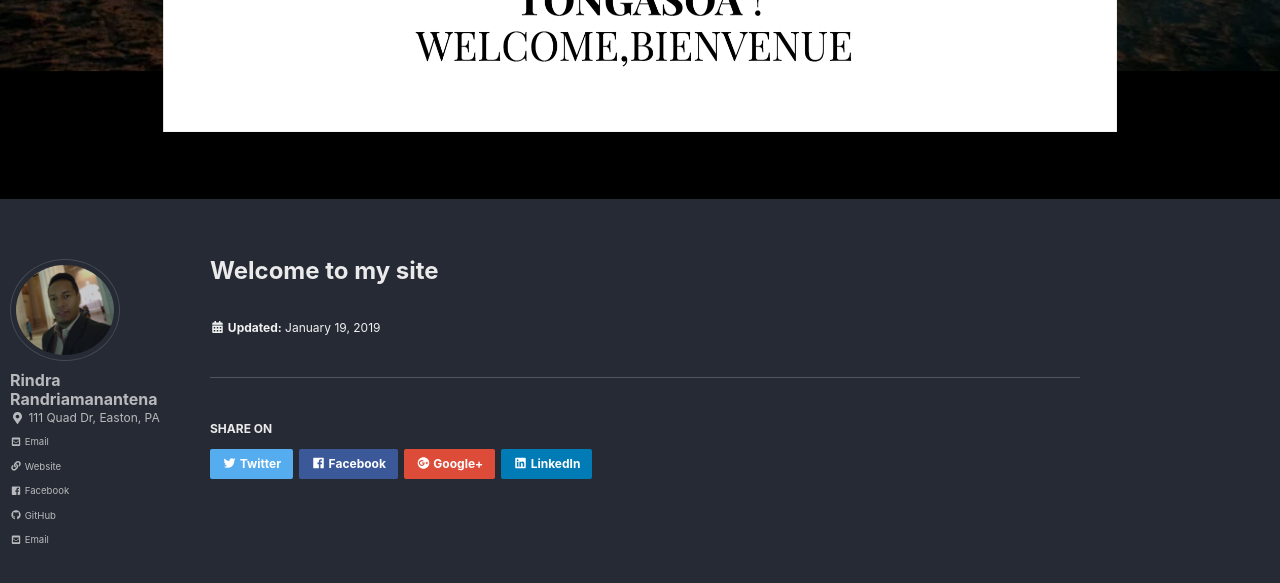
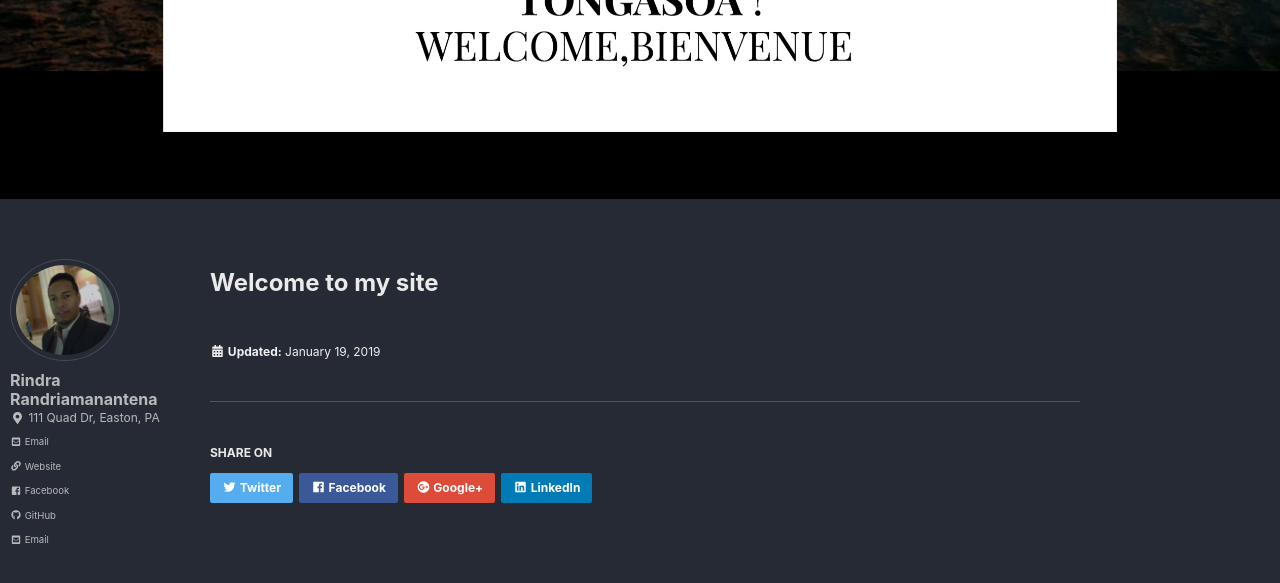
Before and after one commit to rindrabe/rindrabe.github.io, a Jekyll site: the page built from _posts/2019-01-19-welcome.md, in a window 1280 px wide and 900 px high, scrolled down 342 px. Shown: the top 583 px of the window. Built offline with Jekyll 4.4.1, drawn with Linux system fonts in a browser that asks for light colours; cached includes are drawn as plain includes; nearby versions of some CDN libraries.

Commit message:
commit changes

```diff
--- a/_sass/minimal-mistakes/_page.scss
+++ b/_sass/minimal-mistakes/_page.scss
@@ -34,8 +34,8 @@
   .page__inner-wrap {
     float: left;
     margin-top: 1em;
-    margin-left: 0;
-    margin-right: 0;
+    margin-left: 0.1;
+    margin-right: 0.1;
     width: 100%;
     clear: both;
 
@@ -44,8 +44,8 @@
     .page__share {
       position: relative;
       float: left;
-      margin-left: 0;
-      margin-right: 0;
+      margin-left: 0.1;
+      margin-right: 0.1;
       width: 100%;
       clear: both;
     }
@@ -53,11 +53,11 @@
 }
 
 .page__title {
-  margin-top: 0;
-  line-height: 1;
+  margin-top: 1;
+  line-height: 2;
 
   & + .page__meta {
-    margin-top: -0.5em;
+    margin-top: 1em;
   }
 }
 
@@ -68,14 +68,14 @@
 
 .page__content {
   h2 {
-    padding-bottom: 0.5em;
-    border-bottom: 1px solid $border-color;
+    padding-bottom: 0.1em;
+    border-bottom: 0.7px solid $border-color;
   }
 
   p,
   li,
   dl {
-    font-size: 1em;
+    font-size: 0.6em;
   }
 
   /* paragraph indents */
```
